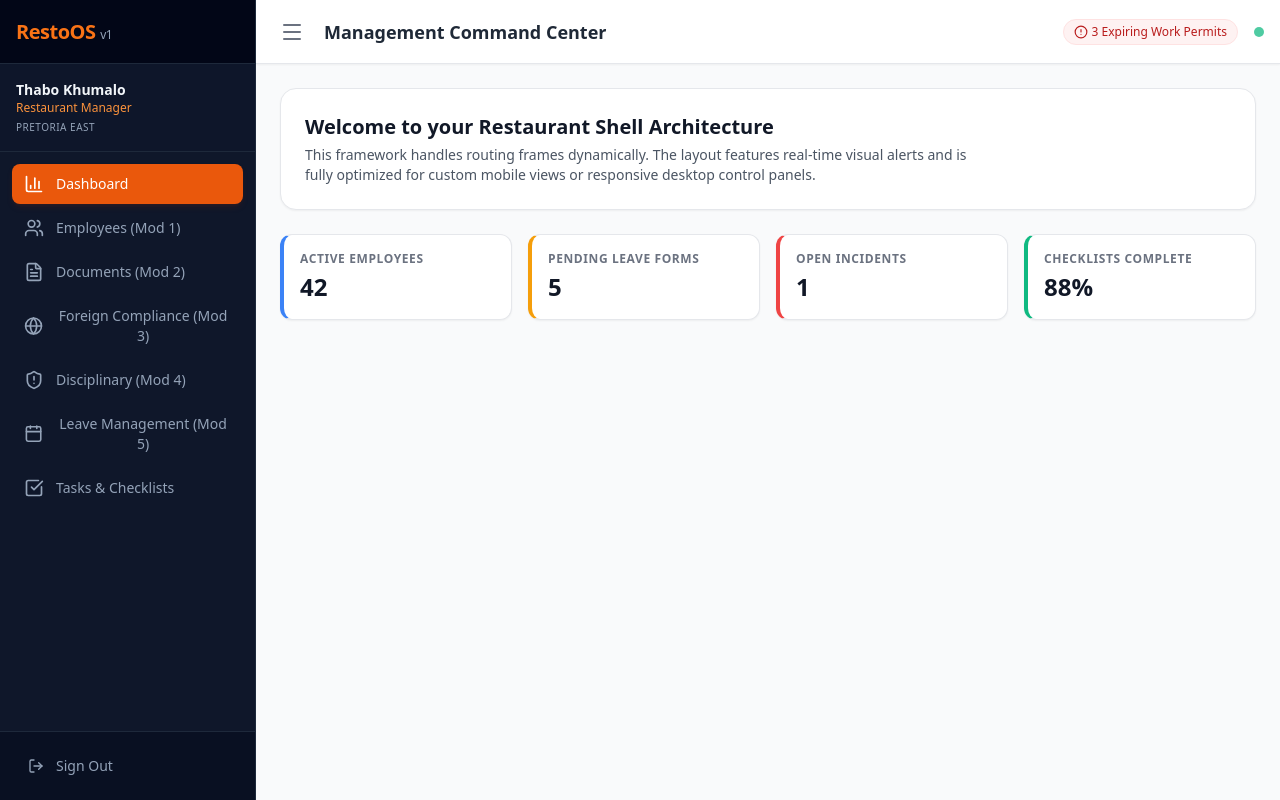
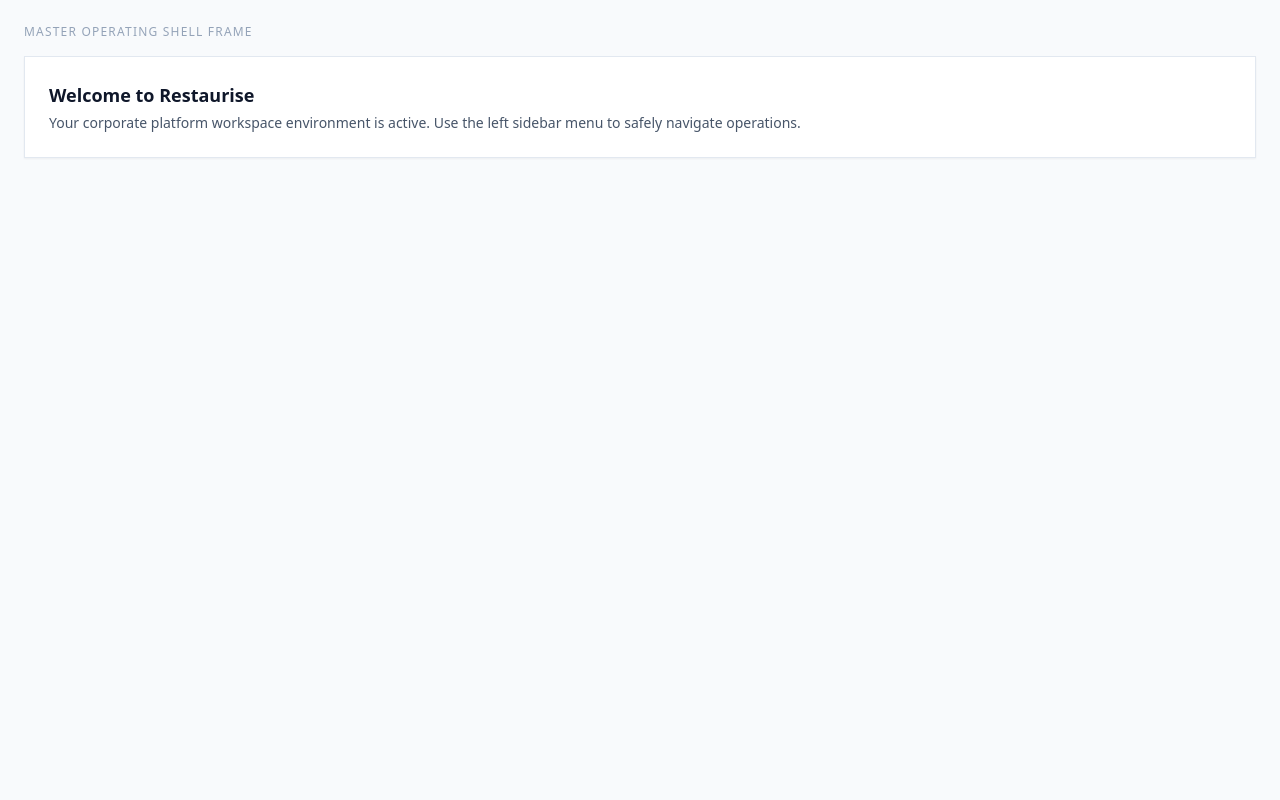
Before and after one commit to StanleyBoshoff/restaurant-operating-system, a React app in the folder frontend/: page / in a window 1280 px wide. Built offline with nearby package versions, Linux system fonts and the light colour scheme; the HTML template or start-up script is replaced by a standard one.

Commit message:
feat: restructure into modular files and implement standalone sidebar shell layout

```diff
--- a/frontend/src/App.jsx
+++ b/frontend/src/App.jsx
@@ -1,146 +1,18 @@
 import React, { useState } from 'react';
-import {
-  Users, FileText, Globe, AlertCircle, Calendar,
-  CheckSquare, ShieldAlert, BarChart3, Menu, X, LogOut
-} from 'lucide-react';
+//We fetch our standalone Dashboard component from it's file address
+import Dashboard from './components/Dashboard';
 
 export default function App() {
-  const [sidebarOpen, setSidebarOpen] = useState(true);
-  const [currentModule, setCurrentModule] = useState('dashboard');
-
-  // Hardcoded for UI visualization phase
-  const mockUser = { name: "Thabo Khumalo", role: "Restaurant Manager", branch: "Pretoria East" };
-
-  const navigationItems = [
-    { id: 'dashboard', name: 'Dashboard', icon: BarChart3 },
-    { id: 'employees', name: 'Employees (Mod 1)', icon: Users },
-    { id: 'documents', name: 'Documents (Mod 2)', icon: FileText },
-    { id: 'compliance', name: 'Foreign Compliance (Mod 3)', icon: Globe },
-    { id: 'disciplinary', name: 'Disciplinary (Mod 4)', icon: ShieldAlert },
-    { id: 'leave', name: 'Leave Management (Mod 5)', icon: Calendar },
-    { id: 'tasks', name: 'Tasks & Checklists', icon: CheckSquare },
-  ];
+  const [companyName, setCompanyname] = useState("Restaurise");
 
   return (
-    <div className="min-h-screen bg-gray-50 flex font-sans text-gray-900 selection:bg-orange-200">
+    <div className="min-h-screen bg-slate-50 p-6">
+      <h1 className="text-xs uppercase font mono tracking-widest text-slate-400 mb-4">
+        Master Operating Shell Frame
+      </h1>
 
-      {/* SIDEBAR NAVIGATION */}
-      <aside className={`bg-slate-900 text-slate-200 w-64 fixed inset-y-0 left-0 z-50 transform ${sidebarOpen ? 'translate-x-0' : '-translate-x-0'} transition-transform duration-200 ease-in-out flex flex-col justify-between border-r border-slate-800`}>
-        <div>
-          {/* App Brand Header */}
-          <div className="h-16 flex items-center justify-between px-4 border-b border-slate-800 bg-slate-950">
-            <span className="text-xl font-bold tracking-tight text-orange-500">RestoOS <span className="text-xs font-normal text-slate-400">v1</span></span>
-            <button onClick={() => setSidebarOpen(false)} className="md:hidden p-1 rounded hover:bg-slate-800">
-              <X className="w-5 h-5" />
-            </button>
-          </div>
-
-          {/* User Badge Profile snippet */}
-          <div className="p-4 border-b border-slate-800 bg-slate-900/50">
-            <p className="text-sm font-semibold truncate text-slate-100">{mockUser.name}</p>
-            <p className="text-xs text-orange-400 font-medium">{mockUser.role}</p>
-            <p className="text-[10px] text-slate-400 uppercase tracking-wider mt-1">{mockUser.branch}</p>
-          </div>
-
-          {/* Navigation Links */}
-          <nav className="p-3 space-y-1">
-            {navigationItems.map((item) => {
-              const IconComponent = item.icon;
-              const isActive = currentModule === item.id;
-              return (
-                <button
-                  key={item.id}
-                  onClick={() => setCurrentModule(item.id)}
-                  className={`w-full flex items-center space-x-3 px-3 py-2.5 rounded-lg text-sm font-medium transition-colors ${
-                    isActive
-                      ? 'bg-orange-600 text-white shadow-md shadow-orange-900/20'
-                      : 'text-slate-400 hover:bg-slate-800 hover:text-slate-100'
-                  }`}
-                >
-                  <IconComponent className={`w-5 h-5 ${isActive ? 'text-white' : 'text-slate-400'}`} />
-                  <span>{item.name}</span>
-                </button>
-              );
-            })}
-          </nav>
-        </div>
-
-        {/* Sidebar Footer Logout Button */}
-        <div className="p-4 border-t border-slate-800 bg-slate-950/40">
-          <button className="w-full flex items-center space-x-3 px-3 py-2 rounded-lg text-sm text-slate-400 hover:bg-red-950/40 hover:text-red-400 transition-colors">
-            <LogOut className="w-4 h-4" />
-            <span>Sign Out</span>
-          </button>
-        </div>
-      </aside>
-
-      {/* MAIN LAYOUT WRAPPER CONTROLLER */}
-      <div className="flex-1 flex flex-col md:pl-64 min-w-0">
-
-        {/* TOP NAVBAR BANNER */}
-        <header className="h-16 bg-white border-b border-gray-200 flex items-center justify-between px-4 sticky top-0 z-40 shadow-sm">
-          <div className="flex items-center space-x-3">
-            <button
-              onClick={() => setSidebarOpen(!sidebarOpen)}
-              className="p-2 rounded-md text-gray-500 hover:bg-gray-100 focus:outline-none"
-            >
-              <Menu className="w-6 h-6" />
-            </button>
-            <h1 className="text-lg font-semibold capitalize text-gray-800">
-              {currentModule === 'dashboard' ? "Management Command Center" : `${currentModule} Module`}
-            </h1>
-          </div>
-
-          {/* Quick Indicator Badges */}
-          <div className="flex items-center space-x-4">
-            <div className="hidden sm:flex items-center space-x-1 px-2.5 py-1 bg-red-50 rounded-full border border-red-100 text-red-700 text-xs font-medium">
-              <AlertCircle className="w-3.5 h-3.5" />
-              <span>3 Expiring Work Permits</span>
-            </div>
-            <div className="w-2.5 h-2.5 bg-emerald-500 rounded-full animate-pulse" title="Database Connected"></div>
-          </div>
-        </header>
-
-        {/* WORKSPACE VIEWPACK COMPONENT CONTENT SCREEN */}
-        <main className="p-4 md:p-6 max-w-7xl w-full mx-auto flex-1">
-          {currentModule === 'dashboard' && (
-            <div className="space-y-6">
-              {/* Feature Intro Widget */}
-              <div className="bg-white border border-gray-200 p-6 rounded-2xl shadow-sm">
-                <h2 className="text-xl font-bold text-gray-900">Welcome to your Restaurant Shell Architecture</h2>
-                <p className="text-gray-600 mt-1 text-sm max-w-2xl">
-                  This framework handles routing frames dynamically. The layout features real-time visual alerts and is fully optimized for custom mobile views or responsive desktop control panels.
-                </p>
-              </div>
-
-              {/* Status Counters Grid Placement */}
-              <div className="grid grid-cols-1 sm:grid-cols-2 lg:grid-cols-4 gap-4">
-                {[
-                  { label: "Active Employees", count: "42", color: "border-l-blue-500" },
-                  { label: "Pending Leave Forms", count: "5", color: "border-l-amber-500" },
-                  { label: "Open Incidents", count: "1", color: "border-l-red-500" },
-                  { label: "Checklists Complete", count: "88%", color: "border-l-emerald-500" }
-                ].map((stat, idx) => (
-                  <div key={idx} className={`bg-white border border-gray-200 border-l-4 ${stat.color} p-4 rounded-xl shadow-sm`}>
-                    <p className="text-xs font-semibold text-gray-500 uppercase tracking-wider">{stat.label}</p>
-                    <p className="text-2xl font-bold text-gray-900 mt-1">{stat.count}</p>
-                  </div>
-                ))}
-              </div>
-            </div>
-          )}
-
-          {currentModule !== 'dashboard' && (
-            <div className="bg-white border border-gray-200 p-12 rounded-2xl shadow-sm text-center">
-              <p className="text-gray-400 text-sm">Workspace Screen Component Sandbox</p>
-              <h3 className="text-lg font-semibold text-gray-700 mt-2 capitalize">{currentModule} Workspace Subsystem View</h3>
-              <p className="text-gray-500 text-sm max-w-md mx-auto mt-1">
-                This area will house the active step forms, multi-branch listings, data dashboards, or management layouts built during subsequent steps.
-              </p>
-            </div>
-          )}
-        </main>
-      </div>
+      {/* We drop our clean dashboard component right into the layout here! */}
+      <Dashboard companyName={companyName} />
     </div>
   );
 }
--- /dev/null
+++ b/frontend/src/components/Dashboard.jsx
@@ -0,0 +1,15 @@
+import React from "react";
+
+//We accept "companyName" as a property paramater from the parent App.jsx
+export default function Dashboard({ companyName }) {
+    return (
+        <div className="space-y-6">
+            <div className="bg-white border border-slate-200 p-6 rounded-x1 shadow-sm">
+                <h2 className="text-lg font-bold text-slate-900">Welcome to {companyName}</h2>
+                <p className="text-slate-600 mt-1 text-sm max-w-2x1">
+                    Your corporate platform workspace environment is active.  Use the left sidebar menu to safely navigate operations.
+                </p>
+            </div>
+        </div>
+    );
+}
--- /dev/null
+++ b/frontend/src/components/Sidebar.jsx
@@ -0,0 +1,38 @@
+import React from 'react';
+import { LogOut } from 'lucide-react';
+
+export default function Sidebar ({ companyName, currentModule, setCurrentModule, navigationItems }) {
+    // Hardcoded for user UI visualization phase
+    const mockUser = { name: "Stanley Boshoff", role: "General Manager", branch: "Centurion Central" };
+
+    return (
+        <aside className="bg-slate-900 text-slate-200 w-64 fixed inset-y-0 left-0 z-50 flex flex-col justify-between border-r border-slate-800">
+            <div>
+                {/* Brand Header Display Block */}
+                <div className="h-16 flex items-center justify-between px-4 border-b border-slate-800 bg-slate-950">
+                    <span className="text-xl font-bold tracking-tight text-yellow-600">
+                        {companyName} <span className="text-xs font-normal text-slate-500">ROS</span>
+                    </span>
+                </div>
+
+                {/* Active Staff User Profile Badge */}
+                <div className="p-4 border-b border-slate-800 bg-slate-900/50">
+                <p className="text-sm font-semibold truncate text-slate-100">{mockUser.name}</p>
+                <p className="text-xs text-yellow-600 font-medium">{mockUser.role}</p>
+                <p className="text-[10px] text-slate-400 uppercase tracking-wider mt-1">{mockUser.branch}</p>
+                </div>
+
+                {*/ Placeholder text where buttons loop will sit shortly */}
+                <div className="p-4 text-xs text-slate-500">Navigation Button Loops Coming Up Next...</div>
+            </div>
+
+            {/* Sidebar Sign Out Footer Option */}
+            <div className="p-4 border-t boder-slate-800 bg-slate 950/40">
+            <button className="w-full flex items-center space-x-3 px-3 py-2 rounded-lg text-sm text-slate-400 hover:bg-red-950/30 hover:text-red-400 transition-colors">
+            <LogOut classname="w-4 h-4" />
+            <span>Sign Out</span>
+            </button>
+            </div>
+        </aside>
+    );
+}
```
Also changed, not shown: frontend/src/components/EmployeeDirectory.jsx (added).
